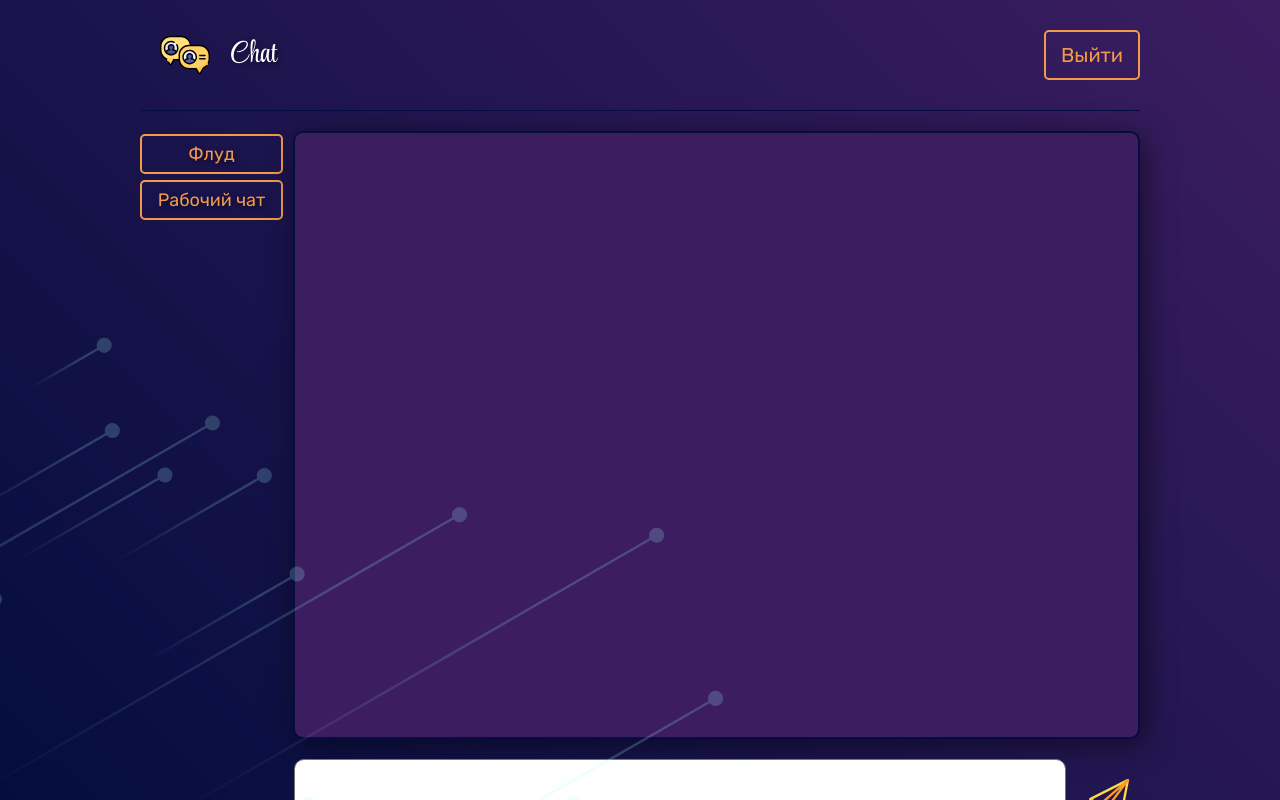
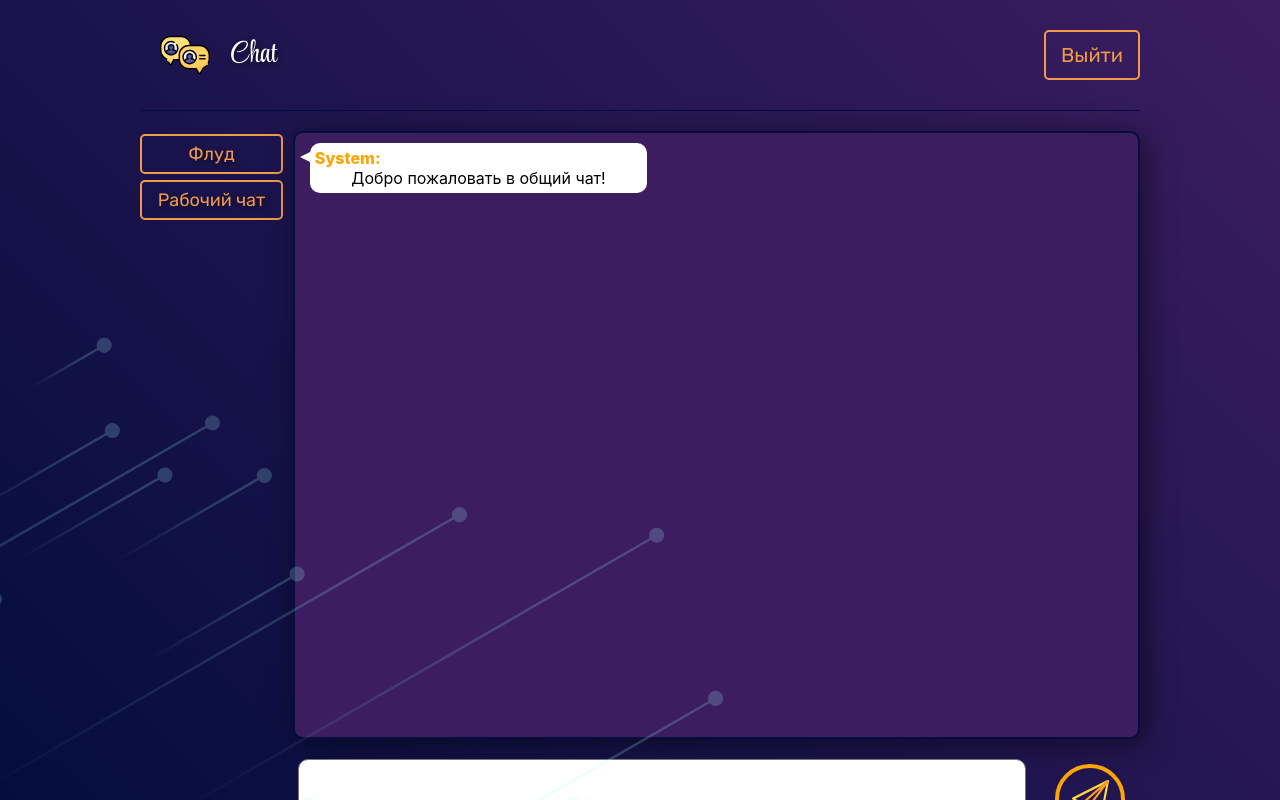
Before and after one commit to Vlad70003/TOT-systems-chat, a React (Create React App) app: page / in a window 1280 px wide. Built offline with nearby package versions, Linux system fonts and the light colour scheme.

Commit message:
Добавлен вывод сообщений в чат

```diff
--- a/public/index.html
+++ b/public/index.html
@@ -11,8 +11,8 @@
     />
     <link rel="apple-touch-icon" href="../src/chat/img/logo.svg" />
     <link rel="manifest" href="../src/chat/img/logo.svg" />
+    <title>Chat</title>
 
-    <title>Chat</title>
   </head>
   <body>
     <noscript>You need to enable JavaScript to run this app.</noscript>
--- a/src/App.css
+++ b/src/App.css
@@ -2,7 +2,10 @@
   text-align: center;
   overflow: hidden;
   text-shadow: 2px 2px 5px rgba(0, 0, 0, .5);
+
 }
+
+
 
 .forWrapper{
   display: flex;
--- a/src/App.tsx
+++ b/src/App.tsx
@@ -1,7 +1,7 @@
 import React from 'react';
 import './App.css';
 import { ConnectAuthSection } from './chat/components/AuthSection';
-import { ChatSection } from './chat/components/ChatSection';
+import { ConnectChatSection } from './chat/components/ChatSection';
 import { connect } from 'react-redux';
 
 
@@ -9,7 +9,7 @@ function App(props: any) {
   return (
     <div className="App">
       {!props.isLoggedIn && < ConnectAuthSection /> }
-      {props.isLoggedIn && < ChatSection />}
+      {props.isLoggedIn && < ConnectChatSection />}
     </div>
   );
 }
--- a/src/Saga/authenticateSaga.js
+++ b/src/Saga/authenticateSaga.js
@@ -7,12 +7,12 @@ import { serverLogin } from "../api";
 
 ///Сага авторизации
 export function* authenticateSaga(action) {
-  const { email, password } = action.payload;
+  const { email, password, nick } = action.payload;
   const success = yield call(serverLogin, email, password);
   if (success.success) {
     let storage = localStorage;
-    storage['userLogin'] = JSON.stringify([email, password, success.token]);
-    yield put(logIn());
+    storage['userLogin'] = JSON.stringify([email, password, nick]);
+    yield put(logIn(nick));
   }
 }
 
--- a/src/actions.js
+++ b/src/actions.js
@@ -4,12 +4,15 @@ export const AUTHENTICATE = 'AUTHENTICATE';
 export const REGISTRATION = "REGISTRATION";
 export const REGISTRATION_SUCCESS = "REGISTRATION_SUCCESS";
 
-export const logIn = () => ({type: LOG_IN});
+export const logIn = (nick) => ({
+    type: LOG_IN,
+    payload: {nick},
+});
 export const logOut = () => ({type: LOG_OUT});
 
-export const authenticate = (email, password) => ({
+export const authenticate = (email, password, nick) => ({
     type: AUTHENTICATE,
-    payload: {email, password}
+    payload: {email, password, nick}
 });
 
 export const registration = (email, password, name, surname) => ({
--- a/src/chat/components/ChatSection.tsx
+++ b/src/chat/components/ChatSection.tsx
@@ -1,8 +1,42 @@
 import React from "react";
 import { Header } from "./blocks/Header";
+import { ChatContentFl } from './blocks/ChatContentFl';
+import { ChatContentWr } from './blocks/ChatContentWr';
 import '../style/chatSection.scss';
+import { useState } from "react";
+import { connect } from 'react-redux';
+
+let storage = localStorage;
+let floodChat: string[] = [];
+let workChat: string[] = [];
 
 export function ChatSection(){
+
+
+    let [chat, setChat] = useState('fl');
+    let [message, setMessage] = useState('');
+
+    let setChatFn = (event:any, val:string): any => {
+        setChat(val);
+    }
+    let setMessageFn = (event: React.ChangeEvent <HTMLTextAreaElement>) => {
+        let value = event.target.value;
+        setMessage(value);
+    }
+    let submitMessageFn = (event: React.FormEvent <HTMLFormElement>) => {
+        event.preventDefault();
+        if(chat === 'fl' && message.length > 0){
+            floodChat.push(message);
+            setMessage('');
+            storage['floodChat'] = JSON.stringify(floodChat);
+        } else if(chat === 'wr' && message.length > 0){
+            workChat.push(message);
+            setMessage('');
+            storage['workChat'] = JSON.stringify(workChat);
+        }
+
+    }
+
 
     return(
         <section className="chat-section forWrapper">
@@ -11,15 +45,14 @@ export function ChatSection(){
                 <span className="star"></span>
                 <div className="chat">
                     <div className="chat__tab">
-                        <div className="chat__disc button">Флуд</div>
-                        <div className="chat__disc button">Рабочий чат</div>
+                        <div className="chat__disc button" onClick={(event:any) => { setChatFn(event, 'fl')}} >Флуд</div>
+                        <div className="chat__disc button" onClick={(event:any) => { setChatFn(event, 'wr')}} >Рабочий чат</div>
                     </div>
                     <div className="chat__wrapper">
-                        <div className="chat__content">
-
-                        </div>
-                        <form action="" className="form__message">
-                            <textarea name="message" id="message" />
+                        {chat === 'fl' && < ChatContentFl /> }
+                        {chat === 'wr' && < ChatContentWr /> }
+                        <form action="" className="form__message" onSubmit={submitMessageFn}>
+                            <textarea name="message" id="message" value={message} onChange={setMessageFn}/>
                             <input type="submit" value="" className="send" />
                         </form>
                     </div>
@@ -29,3 +62,8 @@ export function ChatSection(){
 
     )
 }
+
+export const ConnectChatSection = connect(
+    null,
+    null
+  )(ChatSection);
--- /dev/null
+++ b/src/chat/components/blocks/ChatContentFl.tsx
@@ -0,0 +1,35 @@
+import React from "react";
+import '../../style/chatContent.scss';
+import { connect } from 'react-redux';
+let storage = localStorage;
+
+
+
+export function ChatContentFl(props: any) {
+
+    let addMessage = (val: any, user: any) => {
+
+        let valArr = JSON.parse(val);
+        let userArr = JSON.parse(user);
+        let returnElement = [];
+        for(let i = 0; i < valArr.length; i++){
+            returnElement.push(
+                <div className="chat__message-user">
+                    <div className="user">{userArr !== null && userArr !== undefined && userArr[2]}</div>
+                    <div className="message">{valArr[i]}</div>
+                </div>
+            )
+        }
+        return returnElement;
+    }
+
+    return(
+        <div className="chat__content">
+            <div className="chat__message-welcome">
+                <div className="user">System:</div>
+                <div className="message">Добро пожаловать в общий чат!</div>
+            </div>
+            {storage.getItem('floodChat') !== null && storage.getItem('floodChat') !== undefined && addMessage(storage.getItem('floodChat'), storage.getItem('userLogin'))}
+        </div>
+    )
+}
--- /dev/null
+++ b/src/chat/components/blocks/ChatContentWr.tsx
@@ -0,0 +1,32 @@
+import React from "react";
+import '../../style/chatContent.scss';
+let storage = localStorage;
+
+export function ChatContentWr() {
+
+    let addMessage = (val: any, user: any) => {
+
+        let valArr = JSON.parse(val);
+        let userArr = JSON.parse(user);
+        let returnElement = [];
+        for(let i = 0; i < valArr.length; i++){
+            returnElement.push(
+                <div className="chat__message-user">
+                    <div className="user">{userArr !== null && userArr !== undefined && userArr[2]}</div>
+                    <div className="message">{valArr[i]}</div>
+                </div>
+            )
+        }
+        return returnElement;
+    }
+
+    return(
+        <div className="chat__content">
+            <div className="chat__message-welcome">
+                <div className="user">System:</div>
+                <div className="message">Добро пожаловать в рабочий чат!</div>
+            </div>
+            {storage.getItem('workChat') !== null && storage.getItem('workChat') !== undefined && addMessage(storage.getItem('floodChat'), storage.getItem('userLogin'))}
+        </div>
+    )
+}
--- /dev/null
+++ b/src/chat/style/chatContent.scss
@@ -0,0 +1,65 @@
+.chat__content{
+    background:  rgb(59, 29, 96);
+    margin-left: 10px;
+    height: 80%;
+    border-radius: 10px;
+    border: 2px rgb(4, 13, 62) solid;
+    box-shadow: 5px 5px 30px rgba(0, 0, 0, .5);
+    display: flex;
+    flex-direction: column;
+    overflow-y: scroll;
+}
+.chat__message-welcome{
+    color: black;
+    width: 40%;
+    background: white;
+    padding: 5px;
+    margin: 10px 0px 0px 15px;
+    border-radius: 10px;
+    position: relative;
+    &::after{
+        content: '';
+        position: absolute;
+        width: 0;
+        height: 0;
+        border-style: solid;
+        border-width: 5px 10px 5px 0;
+        border-color: transparent #ffffff transparent transparent;
+        left: -10px;
+        top: 9px;
+    }
+}
+
+.chat__message-user{
+    color: black;
+    width: 40%;
+    background: white;
+    padding: 5px;
+    margin: 10px 15px 0px 0px;
+    border-radius: 10px;
+    position: relative;
+    align-self: flex-end;
+    word-wrap: break-word;
+    &::before{
+        content: '';
+        position: absolute;
+        width: 0;
+        height: 0;
+        border-style: solid;
+        border-width: 5px 0 5px 10px;
+        border-color: transparent transparent transparent #ffffff;
+        right: -10px;
+        top: 9px;
+    }
+}
+
+.user{
+    color: orange;
+    text-shadow: none;
+    font-weight: 800;
+    text-align: start;
+}
+
+.message{
+    text-shadow: none;
+}
--- a/src/chat/style/chatSection.scss
+++ b/src/chat/style/chatSection.scss
@@ -6,6 +6,7 @@
     display: flex;
     padding: 20px 0;
     height: 100%;
+    z-index: 200;
 }
 .chat__wrapper{
     width: 100%;
@@ -32,14 +33,7 @@
     display: flex;
     align-items: center;
     justify-content: center;
-}
-.chat__content{
-    background:  rgb(59, 29, 96);
-    margin-left: 10px;
-    height: 80%;
-    border-radius: 10px;
-    border: 2px rgb(4, 13, 62) solid;
-    box-shadow: 5px 5px 30px rgba(0, 0, 0, .5);
+
 }
 .form__message{
     display: flex;
@@ -49,7 +43,7 @@
     margin: 20px 0;
 }
 #message{
-    width: 90%;
+    width: 85%;
     min-height: 80px;
     resize: none;
     outline: none;
@@ -59,9 +53,12 @@
     border-radius: 10px;
 }
 .send{
-    width: 40px;
-    height: 40px;
+    width: 70px;
+    height: 70px;
     cursor: pointer;
-    background: url('../img/send.svg');
+    background: url('../img/send.svg') no-repeat center;
     border: none;
+    border-radius: 50%;
+    border: 4px orange solid;
+    background-size: 60%;
 }
--- a/src/reducers/auth.js
+++ b/src/reducers/auth.js
@@ -12,6 +12,7 @@ export default function auth(state = initialState, action){
     return {
       ...state,
       isLoggedIn: true,
+      nick: action.payload,
     }
     }
     case LOG_OUT: {
```
Also changed, not shown: src/chat/components/blocks/AuthForm.tsx (+9 -1 lines).
